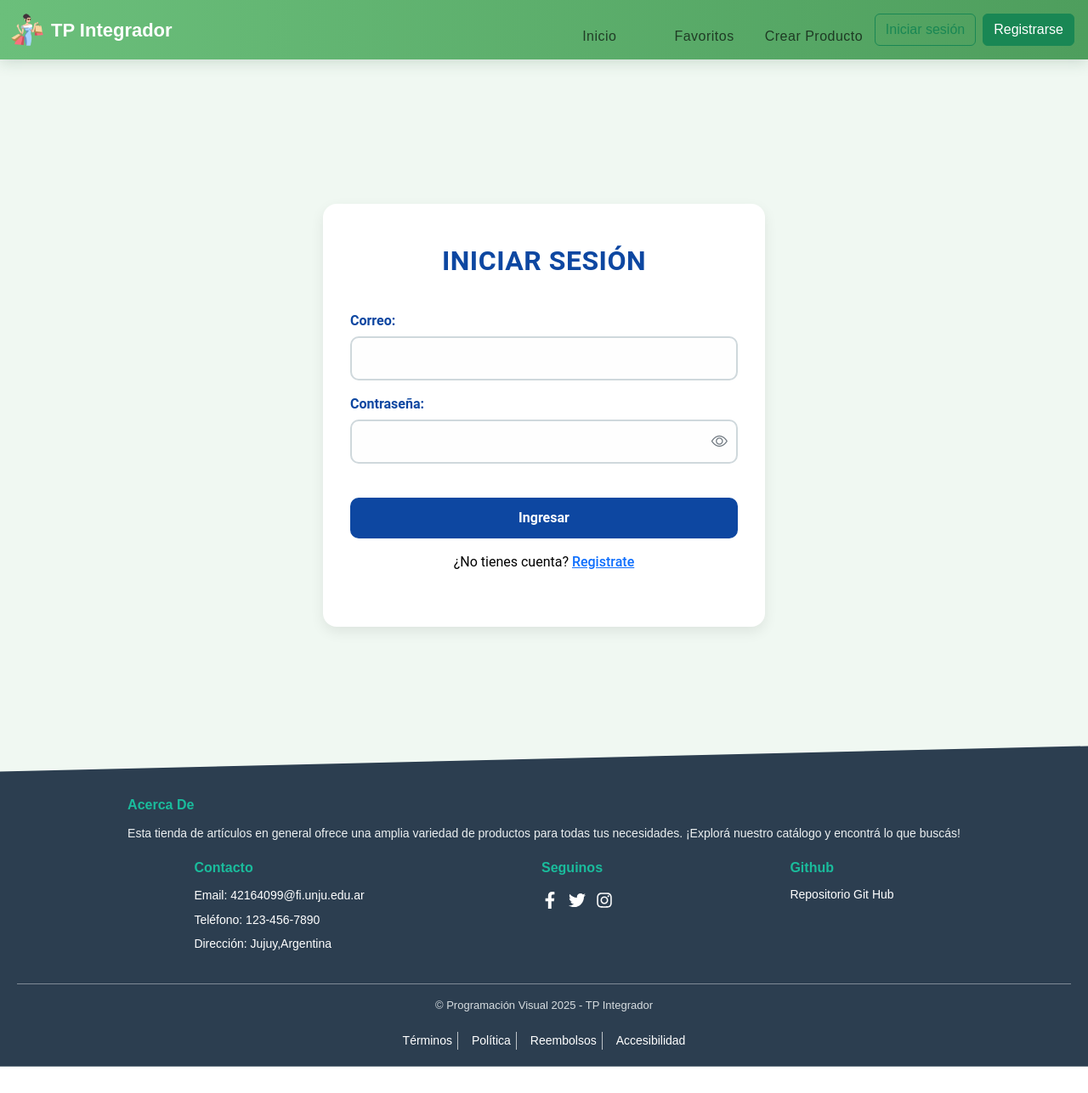
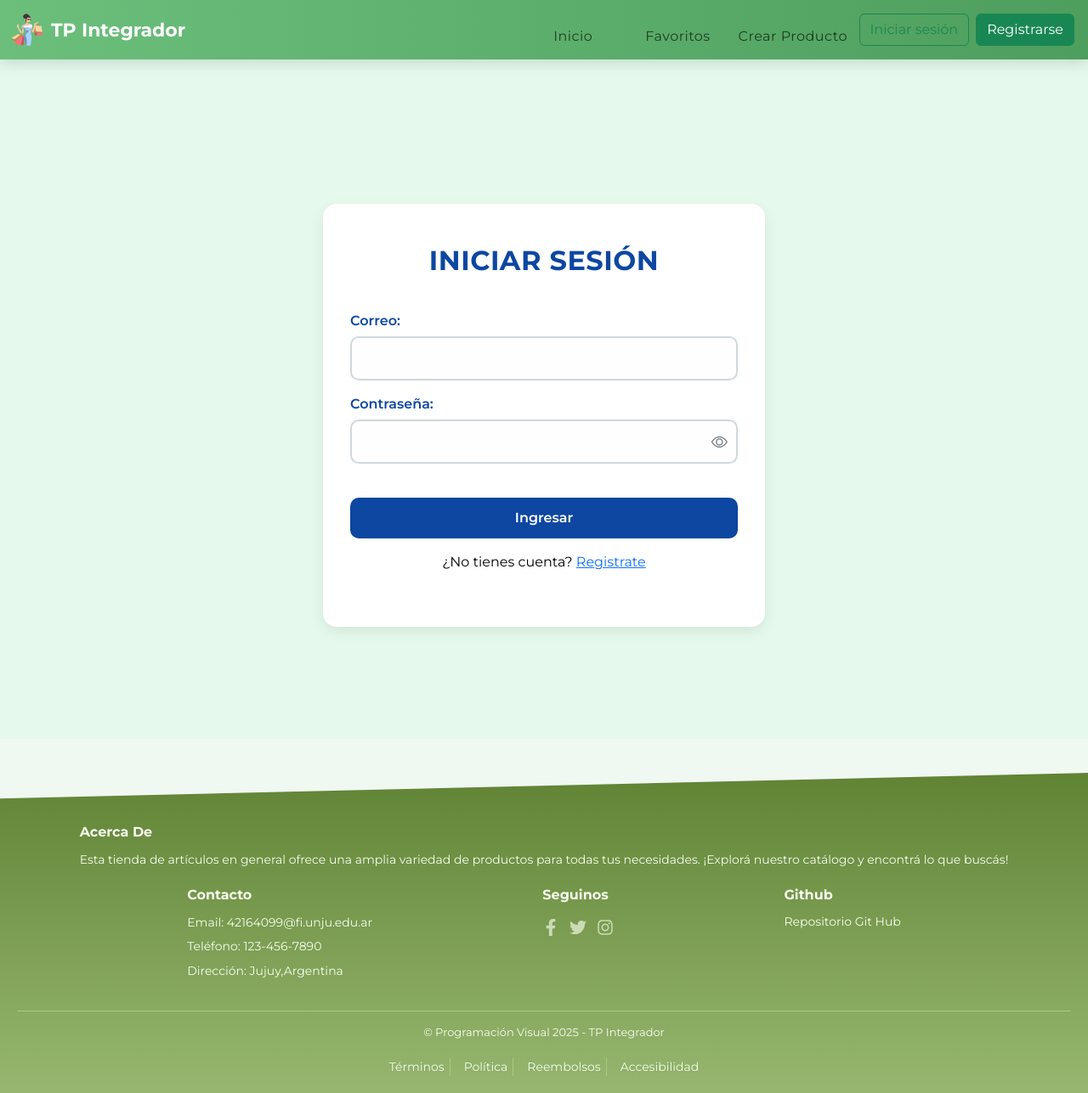
Before and after one commit to Darian-Balde/pv_tp_integrador_g16, a React (Vite) app in the folder tp_integrador/: page /login in a window 1280 px wide. Shown: the whole page at 85% size. Before the commit the page ends 1256 px from the top, so only its background shows below. Built offline with nearby package versions, Linux system fonts and the light colour scheme; no server answers; a small style sheet from the web is missing.

Commit message:
Aplico paleta de colores y fuente a todo el proyecto. Hago cambios superficiales sobre vistas DetalleProductos

```diff
--- a/tp_integrador/index.html
+++ b/tp_integrador/index.html
@@ -13,6 +13,9 @@
       integrity="sha384-9ndCyUaA83ewL+U3a4vwASzZ1JkzU0jz8FmqzBQ0C+7N9qI8JvXe0wP1G5n9tbt2"
       crossorigin="anonymous"
     />
+
+    <!-- Fuente Montserrat Google Fonts -->
+    <link href="https://fonts.googleapis.com/css2?family=Montserrat:wght@400;600;700&display=swap" rel="stylesheet">
   </head>
   <body>
     <div id="root"></div>
--- a/tp_integrador/src/index.css
+++ b/tp_integrador/src/index.css
@@ -1,17 +1,18 @@
 :root {
-  font-family: system-ui, Avenir, Helvetica, Arial, sans-serif;
+  font-family: 'Montserrat', system-ui, Avenir, Helvetica, Arial, sans-serif;
   line-height: 1.5;
   font-weight: 400;
 
-  color-scheme: light dark;
-  color: rgba(255, 255, 255, 0.87);
-  background-color: #242424;
+  color-scheme: light;
+  color: #1b4332; /* Texto principal verde oscuro */
+  background-color: #E9F5EC; /* Fondo verde muy claro */
 
   font-synthesis: none;
   text-rendering: optimizeLegibility;
   -webkit-font-smoothing: antialiased;
   -moz-osx-font-smoothing: grayscale;
 }
+
 html, body {
   height: 100%;
   margin: 0;
@@ -24,28 +25,28 @@ body {
   flex-direction: column;
   height: auto;
   overflow-x: hidden;
+  background-color: #e6f9ed; /* Fondo verde muy claro */
 }
 
 #root {
   flex: 1 auto;
   display: flex;
   flex-direction: column;
-
 }
 
 a {
   font-weight: 500;
-  color: #646cff;
+  color: #388e3c; /* Verde fuerte para links */
   text-decoration: inherit;
 }
 a:hover {
-  color: #535bf2;
+  color: #1565c0; /* Azul para hover */
 }
-
 
 h1 {
   font-size: 3.2em;
   line-height: 1.1;
+  color: #388e3c; /* Verde fuerte para títulos */
 }
 
 button {
@@ -55,27 +56,38 @@ button {
   font-size: 1em;
   font-weight: 500;
   font-family: inherit;
-  background-color: #1a1a1a;
+  background-color: #b9fbc0; /* Verde pastel para botones base */
   cursor: pointer;
-  transition: border-color 0.25s;
+  transition: border-color 0.25s, background 0.25s;
+  color: #1b4332;
 }
 button:hover {
-  border-color: #646cff;
+  border-color: #388e3c;
+  background-color: #d2f8e5;
 }
 button:focus,
 button:focus-visible {
   outline: 4px auto -webkit-focus-ring-color;
 }
 
+/* Elimina el modo oscuro automático */
 @media (prefers-color-scheme: light) {
   :root {
-    color: #213547;
-    background-color: #ffffff;
+    color: #1b4332;
+    background-color: #e6f9ed;
   }
   a:hover {
-    color: #747bff;
+    color: #1565c0;
   }
   button {
-    background-color: #f9f9f9;
+    background-color: #b9fbc0;
   }
 }
+
+/* Fondo de cada página (para asegurar contraste en todas) */
+main, .page-background {
+  background: #e6f9ed;
+  min-height: 100vh;
+}
+
+/* Si usas clases específicas para el fondo de páginas, agrégalas aquí */
--- a/tp_integrador/src/styles/FavoriteList.css
+++ b/tp_integrador/src/styles/FavoriteList.css
@@ -56,8 +56,8 @@
   display: flex;
   flex-direction: column;
   justify-content: space-between;
-  align-items: flex-start; /*  alineación izquierda */
-  gap: 0.3rem; /*  espacio entre líneas */
+  align-items: flex-start;
+  gap: 0.3rem;
 }
 
 .favorite-title {
@@ -75,33 +75,52 @@
   margin: 2px 0;
 }
 
-.favorite-button {
+/* Botón corazón igual que ProductList */
+.favorite-icon.btn-fav {
   position: absolute;
   top: 12px;
   right: 12px;
-  background: transparent;
+  font-size: 1.5rem;
+  background: none;
   border: none;
-  font-size: 1.1rem;
-  cursor: pointer;
-  transition: transform 0.2s ease, color 0.2s ease;
+  color: #adb5bd;
+  transition: color 0.2s, transform 0.1s;
+  z-index: 2;
+  padding: 0.2em 0.3em;
+}
+.favorite-icon.btn-fav.active {
+  color: #e63946;
+}
+.favorite-icon.btn-fav:hover {
+  color: #e63946;
+  transform: scale(1.15);
 }
 
-.favorite-button:hover {
-  transform: scale(1.1);
-  color: #e53935;
+/* Botón detalles igual que ProductList */
+.botones-lista .btn-detalle {
+  display: flex;
+  align-items: center;
+  gap: 0.4em;
+  border: none;
+  border-radius: 6px;
+  font-weight: 600;
+  font-size: 1rem;
+  padding: 0.5em 1.1em;
+  transition: background 0.18s, color 0.18s, box-shadow 0.18s;
+  box-shadow: 0 2px 8px rgba(46,93,59,0.08);
+  text-decoration: none;
+  outline: none;
+  background: linear-gradient(90deg, #4e9e5d 0%, #6bbf7b 100%);
+  color: #fff;
+}
+.botones-lista .btn-detalle:hover, .botones-lista .btn-detalle:focus {
+  background: linear-gradient(90deg, #388e3c 0%, #4e9e5d 100%);
+  color: #fff;
 }
 
-.button-detalle {
-  padding: 6px 12px;
-  border: none;
-  background-color: #388e3c;
-  color: white;
-  border-radius: 4px;
-  cursor: pointer;
-}
-
-.button-detalle:hover {
-  background-color: #4e9652;
+/* Quitar subrayado a los links de los botones */
+.no-underline, .no-underline:visited, .no-underline:active {
+  text-decoration: none !important;
 }
 
 /* Responsive design */
--- a/tp_integrador/src/styles/Footer.css
+++ b/tp_integrador/src/styles/Footer.css
@@ -1,16 +1,14 @@
 .footer {
-  background-color: #2c3e50; /* tono oscuro */
-  color: white;
-  font-family: sans-serif;
+  background: linear-gradient(180deg, #608334 0%, #97B770 100%);
+  color: #F7FEEF;
+  font-family: 'Montserrat', system-ui, Avenir, Helvetica, Arial, sans-serif;
   padding: 60px 20px 20px;
   position: relative;
   clip-path: polygon(0 8%, 100% 0%, 100% 100%, 0% 100%);
   z-index: 1;
   margin-top: 40px;
   box-sizing: border-box;
-
 }
-
 
 .footer-content {
   display: flex;
@@ -22,12 +20,11 @@
   margin: 0 auto;
 }
 
-
 .footer-section h4 {
   margin-bottom: 12px;
   font-weight: bold;
   font-size: 16px;
-  color: #1abc9c;
+  color: #F7FEEF; /* Título bien contrastado */
 }
 
 .footer-section ul,
@@ -37,22 +34,23 @@
   margin: 0;
   font-size: 14px;
   line-height: 1.6;
-  color: #ecf0f1;
+  color: #F7FEEF; /* Texto principal bien legible */
 }
 
 .footer-section ul li a,
 .footer-links a {
-  color: white;
+  color: #F7FEEF; /* Más legible sobre fondo oscuro */
   text-decoration: none;
   font-size: 14px;
   display: block;
   margin-bottom: 6px;
   transition: color 0.2s ease;
+  font-weight: 500;
 }
 
 .footer-section ul li a:hover,
 .footer-links a:hover {
-  color: #dbe8c5; /* tono claro */
+  color: #A8CA7E;
   text-decoration: underline;
 }
 
@@ -64,25 +62,26 @@
 }
 
 .footer-social .social-icons a {
-  color: white;
+  color: #CBDBB5;
   font-size: 20px;
-  transition: transform 0.2s ease;
+  transition: transform 0.2s ease, color 0.2s;
 }
 
 .footer-social .social-icons a:hover {
   transform: scale(1.2);
-  color: #1abc9c;
+  color: #A8CA7E;
 }
 
 .footer-bottom {
   display: flex;
   flex-direction: column;
   align-items: center;
-  border-top: 1px solid rgba(255, 255, 255, 0.4);
+  border-top: 1px solid #A8CA7E;
   font-size: 13px;
   margin-top: 30px;
   padding-top: 15px;
-  color: #d7dde0;
+  color: #F7FEEF;
+  background: transparent;
 }
 
 .footer-bottom .footer-links {
@@ -96,7 +95,10 @@
 .footer-bottom .footer-links a {
   margin: 0;
   padding: 0 6px;
-  border-right: 1px solid #bdc3c7;
+  border-right: 1px solid #A8CA7E;
+  color: #F7FEEF; /* Ahora igual de legible que los otros links */
+  font-weight: 500;
+  text-shadow: 0 1px 2px #60833433; /* Sutil mejora de contraste */
 }
 
 .footer-bottom .footer-links a:last-child {
@@ -110,16 +112,12 @@
     align-items: center;
     text-align: center;
   }
-.footer-section {
+  .footer-section {
     margin-bottom: 10px;
     padding-bottom: 0;
-  }
-  .footer-section {
     width: 100%;
     max-width: 300px;
-    margin-bottom: 0;
   }
-
   .footer-social .social-icons {
     justify-content: center;
   }
--- a/tp_integrador/src/styles/Navbar.css
+++ b/tp_integrador/src/styles/Navbar.css
@@ -1,7 +1,7 @@
 .navbar {
   width: 100%;
   height: 70px;
-  background: linear-gradient(90deg, #6bbf7b 0%, #4e9e5d 100%);
+  background: #14532d; /* Cambia el degradado por un sólido verde oscuro */
   display: flex;
   justify-content: space-evenly;
   align-items: center;
@@ -9,7 +9,7 @@
   top: 0;
   left: 0;
   z-index: 11000;
-  box-shadow: 0 4px 16px rgba(46, 93, 59, 0.18);
+  box-shadow: 0 4px 16px rgba(20, 83, 45, 0.18); /* Ajusta sombra al verde oscuro */
 }
 
 /* --- Tabs estilo F1, centrado --- */
@@ -37,7 +37,6 @@
   margin: 0 0.1rem;
   position: relative;
   letter-spacing: 0.5px;
-  /* Centrado vertical y horizontal */
   text-align: center;
   line-height: 70px;
   min-width: 120px;
@@ -53,7 +52,7 @@
 }
 
 .nav-link-tab.active, .nav-link-tab[aria-current="page"] {
-  background: #388e3c;
+  background: #1b4332;
   color: #fff !important;
   font-weight: 900;
 }
@@ -145,7 +144,7 @@
   left: 0;
   right: 0;
   bottom: 0;
-  background-color:  rgba(31, 46, 60, 0.98);;
+  background-color:  rgba(31, 46, 60, 0.98);
   display: flex;
   justify-content: center;
   align-items: center;
@@ -176,7 +175,7 @@
 }
 
 .mobile-menu ul li a.active {
-  color: red;
+  color: #1b4332;
   font-weight: 900;
 }
 
--- a/tp_integrador/src/styles/ProductForm.css
+++ b/tp_integrador/src/styles/ProductForm.css
@@ -7,12 +7,11 @@
   background-color: #ffffff;
   border-radius: 20px;
   box-shadow: 0 8px 20px rgba(0, 0, 0, 0.1);
-  font-family: "Segoe UI", Tahoma, Geneva, Verdana, sans-serif;
+  font-family: 'Montserrat', system-ui, Avenir, Helvetica, Arial, sans-serif;
   color: #1b4332;
   width: 90vw;
   max-width: 600px;
   min-width: 300px;
-
 }
 
 
--- a/tp_integrador/src/styles/ProductList.css
+++ b/tp_integrador/src/styles/ProductList.css
@@ -1,7 +1,7 @@
 body {
   min-height: 100vh;
   background-color: #f0f8f2;
-  font-family: "Roboto", sans-serif;
+  font-family: 'Montserrat', system-ui, Avenir, Helvetica, Arial, sans-serif;
   color: #000;
   margin: 0;
   padding: 0;
```
Also changed, not shown: tp_integrador/src/components/FavoriteList.jsx (+27 -8 lines), tp_integrador/src/pages/DetalleProductos.jsx (+44 -10 lines), tp_integrador/src/styles/DetalleProductos.css (+64 -23 lines).
